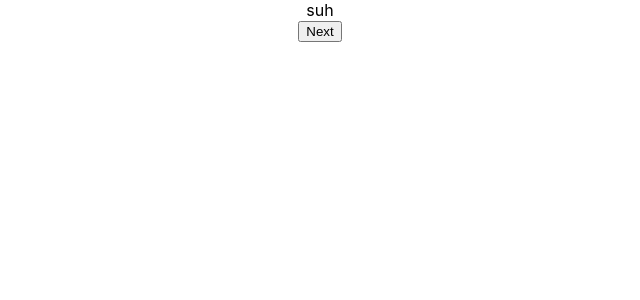
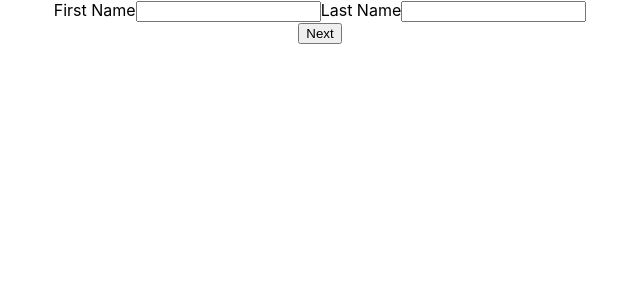
Before and after one commit to ahahn95/compound-component-form, a React (Create React App) app: page / in a window 1280 px wide. Shown: the top 300 px of the page, without its empty margins (320-960 px from the left). Built offline with nearby package versions, Linux system fonts and the light colour scheme; the HTML template or start-up script is replaced by a standard one.

Commit message:
uncomment fields

```diff
--- a/src/components/FormFields.js
+++ b/src/components/FormFields.js
@@ -2,22 +2,20 @@ import React from 'react';
 
 export const Name = () => (
   <React.Fragment>
-    suh
-    {/* <span>
+    <span>
       First Name
       <input type="text" name="firstname" />
     </span>
     <span>
       Last Name
       <input type="text" name="lastname" />
-    </span> */}
+    </span>
   </React.Fragment>
 );
 
 export const ContactInfo = () => (
   <React.Fragment>
-    dude
-    {/* <span>
+    <span>
       Street
       <input type="text" name="street" />
     </span>
@@ -32,16 +30,15 @@ export const ContactInfo = () => (
     <span>
       Zip
       <input type="text" name="zip" />
-    </span> */}
+    </span>
   </React.Fragment>
 );
 
 export const EmailInfo = () => (
   <React.Fragment>
-    last
-    {/* <span>
+    <span>
       Email Address
       <input type="text" name="email" />
-    </span> */}
+    </span>
   </React.Fragment>
 );
```
